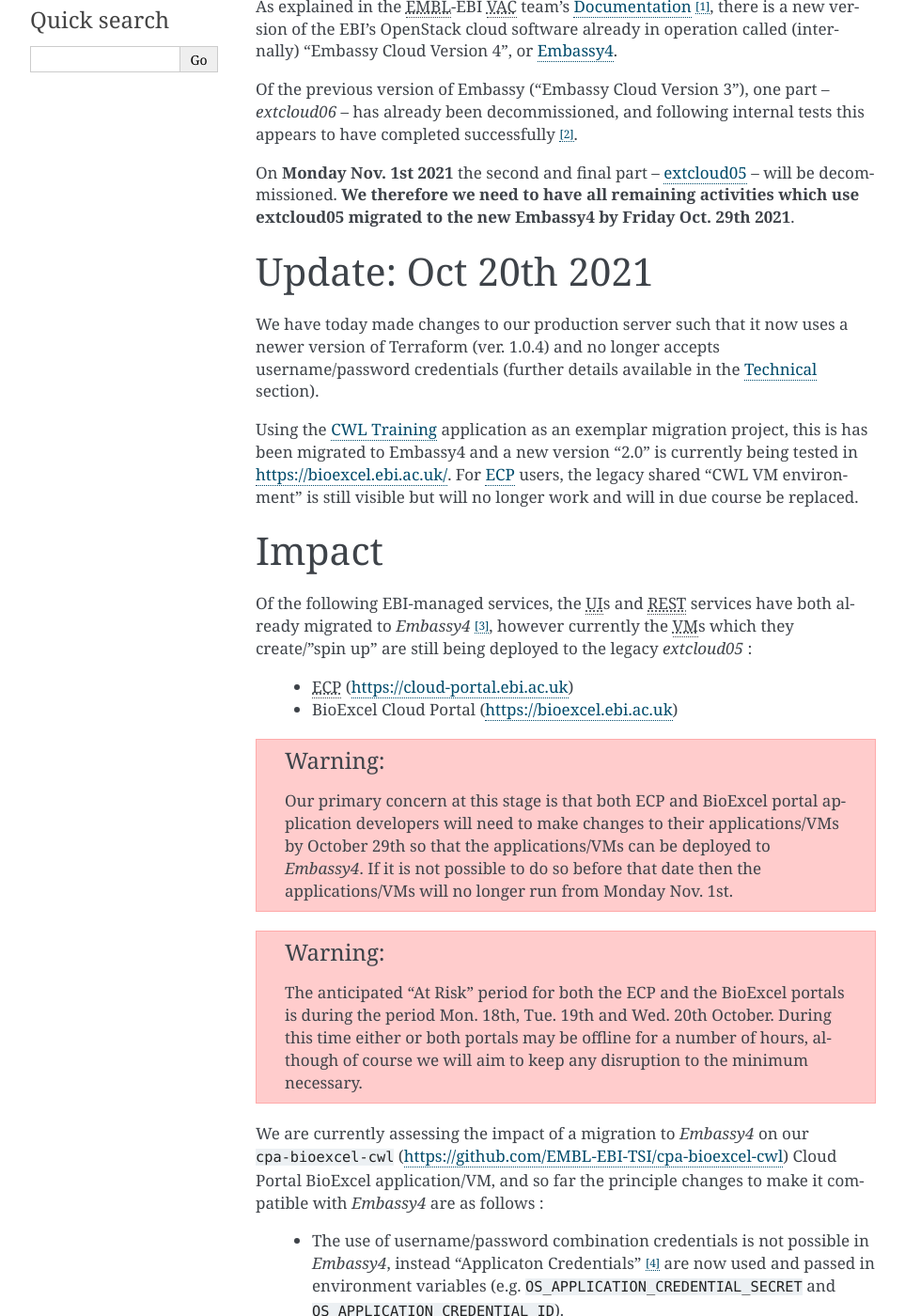
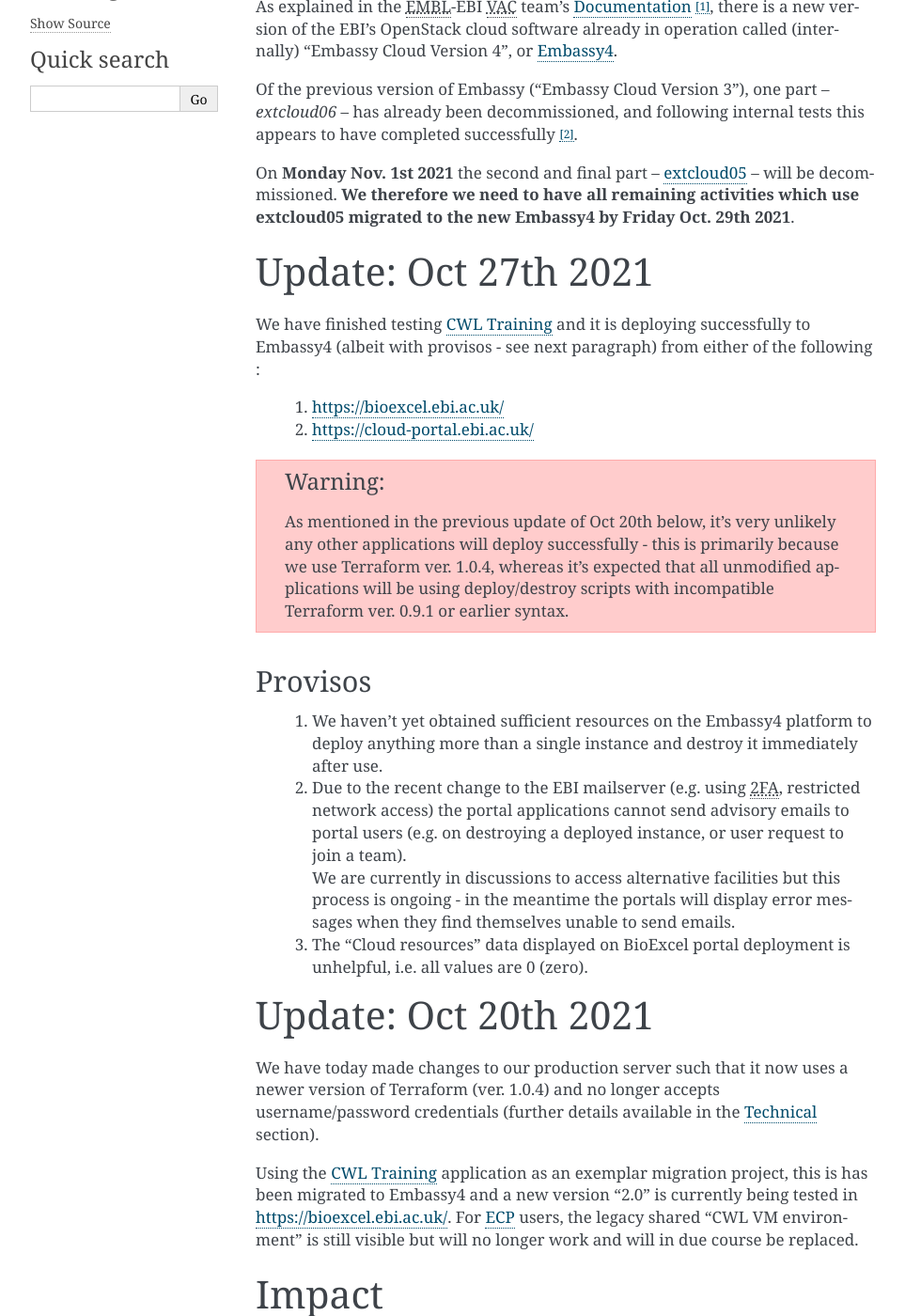
Before and after one commit to gef-ebi/to-embassy4, a Sphinx documentation site: the page built from docs/index.rst, in a window 1280 px wide and 1400 px high, scrolled down 346 px. Shown: the whole window at 94% size, without its empty margins (148-1111 px from the left). Built offline with Sphinx 7.4.7, drawn with Linux system fonts in a browser that asks for light colours; some of the changed text lies outside the part shown.

Commit message:
Update following further deployment testing

```diff
--- a/docs/global.rst
+++ b/docs/global.rst
@@ -1,3 +1,4 @@
+.. |2FA| replace:: :abbr:`2FA (Two-Factor Authentication)`
 .. |EBI| replace:: :abbr:`EBI (European Bioinformatics Institute)`
 .. |ECP| replace:: :abbr:`ECP (EBI Cloud Portal)`
 .. |EMBL| replace:: :abbr:`EMBL (European Molecular Biology Laboratory)`
--- a/docs/index.rst
+++ b/docs/index.rst
@@ -27,6 +27,35 @@
 On **Monday Nov. 1st 2021** the second and final part -- `extcloud05 <https://extcloud05.ebi.ac.uk/>`_
 -- will be decommissioned. **We therefore we need to have all remaining activities which use
 extcloud05 migrated to the new Embassy4 by Friday Oct. 29th 2021**.
+
+Update: Oct 27th 2021
+=====================
+
+We have finished testing `CWL Training <https://github.com/EMBL-EBI-TSI/cpa-bioexcel-cwl>`_ and
+it is deploying successfully to Embassy4 (albeit with provisos - see next paragraph) from either
+of the following :
+
+ #. https://bioexcel.ebi.ac.uk/
+ #. https://cloud-portal.ebi.ac.uk/
+
+.. warning:: As mentioned in the previous update of Oct 20th below, it's very unlikely any other
+             applications will deploy successfully - this is primarily because we use Terraform
+             ver. 1.0.4, whereas it's expected that all unmodified applications will be using
+             deploy/destroy scripts with incompatible Terraform ver. 0.9.1 or earlier syntax.
+
+Provisos
+--------
+
+ #. We haven't yet obtained sufficient resources on the Embassy4 platform to deploy anything more
+    than a single instance and destroy it immediately after use.
+ #. Due to the recent change to the EBI mailserver (e.g. using |2FA|, restricted network access) the
+    portal applications cannot send advisory emails to portal users (e.g. on destroying a deployed
+    instance, or user request to join a team). |br|
+    We are currently in discussions to access alternative facilities but this process is ongoing -
+    in the meantime the portals will display error messages when they find themselves unable to
+    send emails.
+ #. The "Cloud resources" data displayed on BioExcel portal deployment is unhelpful, i.e. all values
+    are 0 (zero).
 
 Update: Oct 20th 2021
 =====================
```
